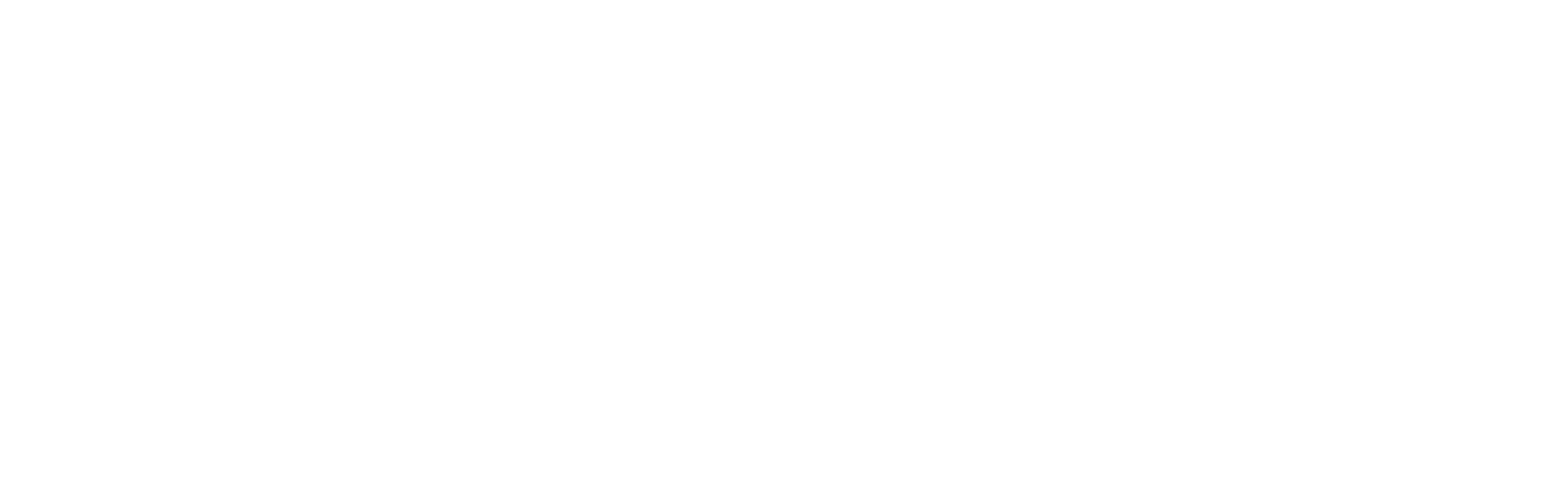
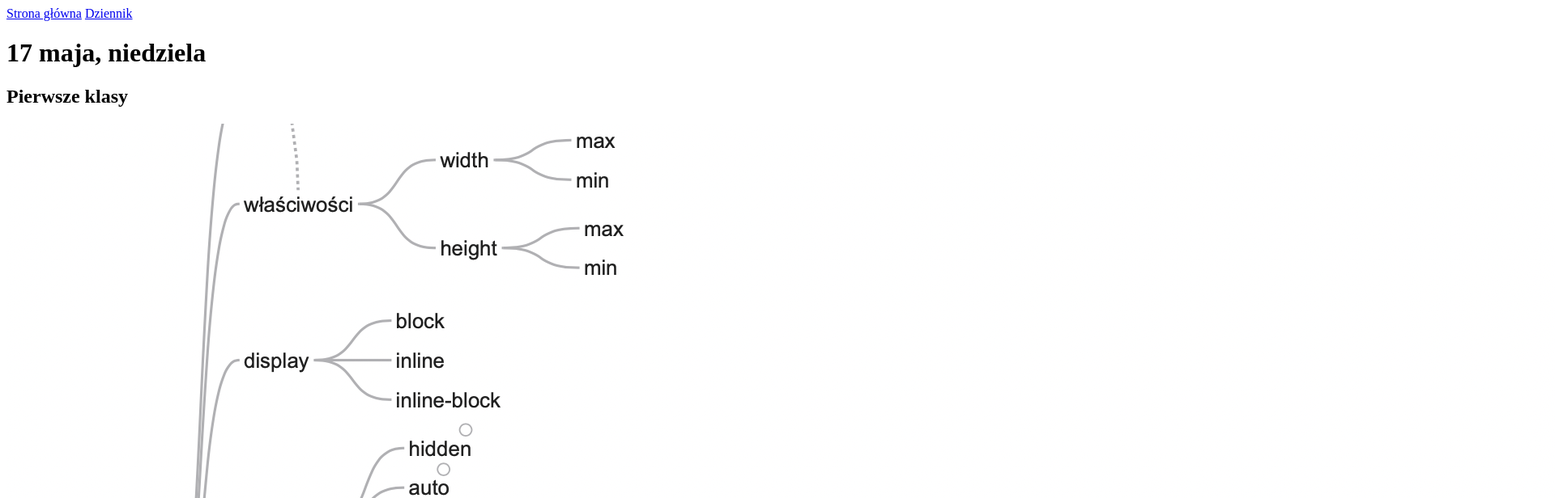
Before and after one commit to WitekItDev/homepage, a plain HTML site: page 2026-05-18.html in a window 1280 px wide. Shown: the top 616 px of the page at 81% size, 1920 px wide, since content can reach past the window. Drawn offline with Linux system fonts and the light colour scheme.

Commit message:
summary
added day 18

```diff
--- a/2026-05-18.html
+++ b/2026-05-18.html
@@ -7,24 +7,50 @@
     <title>Wpis z 18 maja 2026</title>
 </head>
 
-<body>
-    <header>
-        <nav>
+<body class="2026-05-18-body">
+	<header class="general-body-header 2026-05-17-body-header">
+		<nav class="2026-05-18-body-header-nav">
+			<span class="2026-05-18-body-header-nav-mainPage-link">
+				<a href="index.html">Strona główna</a>
+			</span>
+			<span class="2026-05-18-body-header-nav-journalPage-link">
+				<a href="journal.html">Dziennik</a>
+			</span>
+		</nav>
+	</header>
+	<main class="2026-05-18-body-main">
+		<header class="2026-05-18-main-header">
+			<h1 class="2026-05-18-main-header-datePost">
+				17 maja, niedziela
+			</h1>
+			<h2 class="2026-05-18-main-header-titlePost">
+				Pierwsze klasy
+			</h2>
+		</header>
+		<p class="2026-05-18-main-header-contentPost">
 
-        </nav>
-    </header>
-    <main>
-        <header>
-
-        </header>
-        <section>
-
-        </section>
-    </main>
-    <footer>
-
-    </footer>
-
+		</p>
+		<span class="2026-05-18-main-header-imagePost">
+			<img src="gallery/day5.png" alt="kod programistyczzny na czarnym ekranie">
+		</span>
+	</main>
+	<br>
+	<br>
+	<br>
+	<br>
+	<br>
+	<br>
+	<br>
+	<br>
+	<br>
+	<br>
+	<br>
+	<br>
+	<footer class="2026-05-18-footer">
+		<p class="2026-05-18-footer-content">
+			Jakbyś nie wiedział to tu jest stopka.
+		</p>
+	</footer>
 </body>
 
 </html>
```
Also changed, not shown: index.html (+9 -0 lines).
